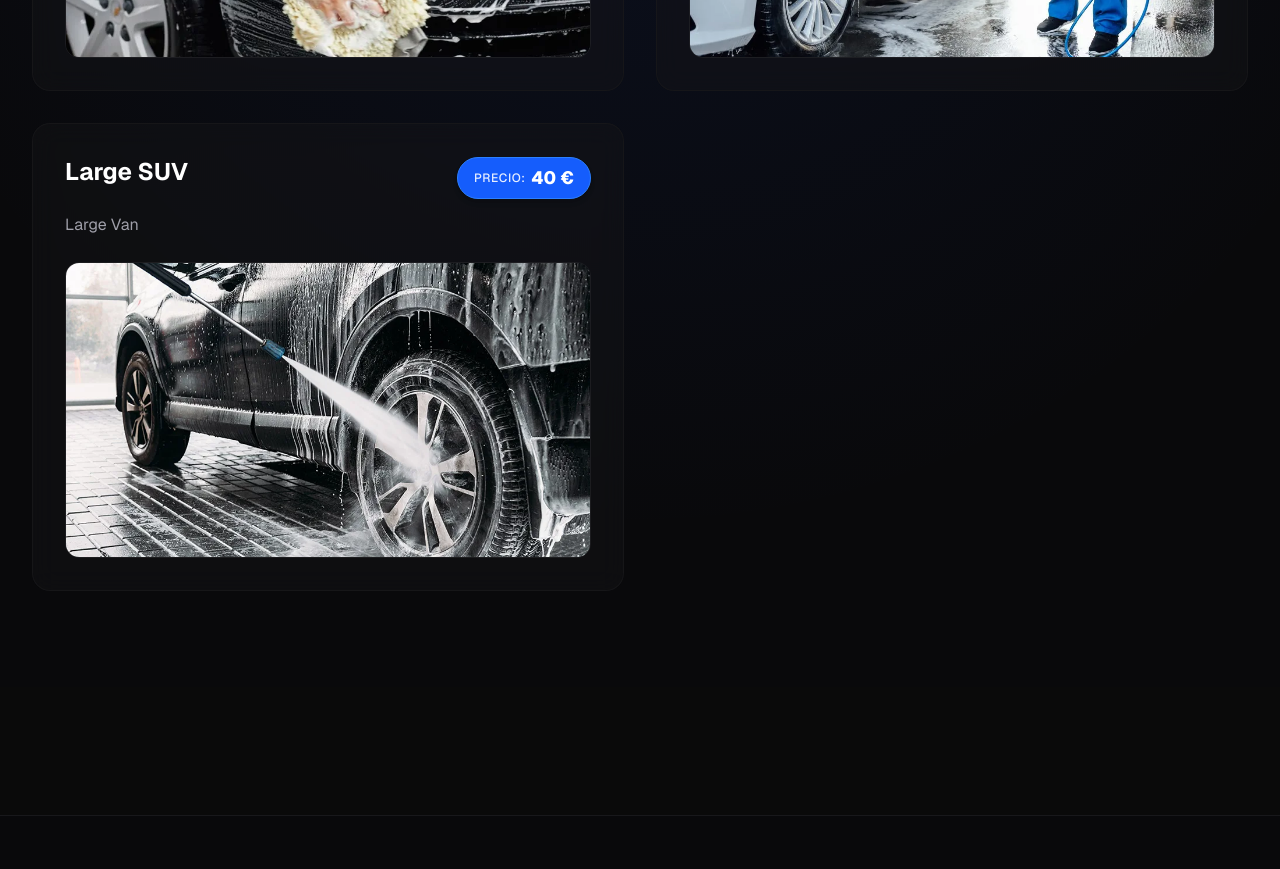
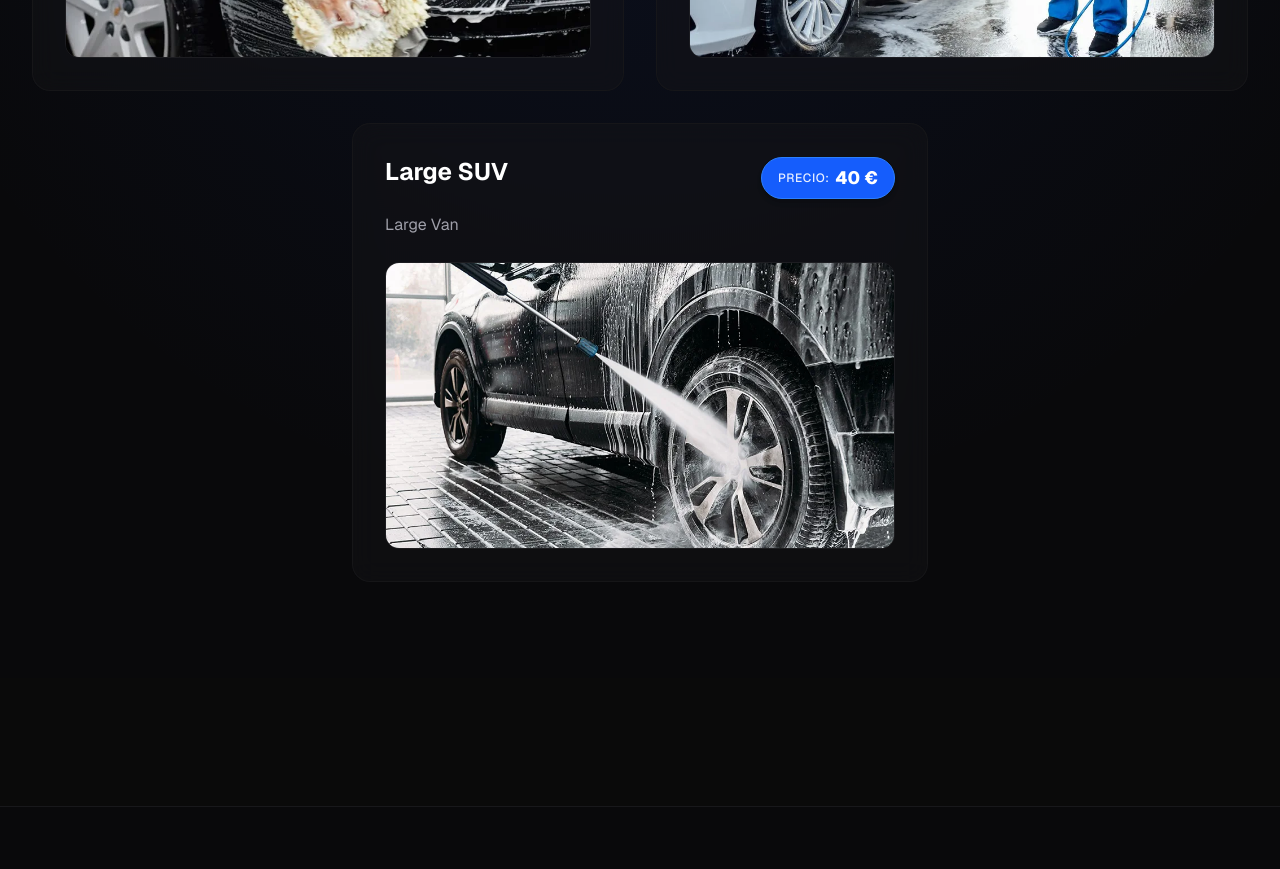
Before and after one commit to svanrell/autonet, a Next.js app: page /servicios in a window 1280 px wide. Shown: the part 1440-2309 px from the top of the page. Built offline with nearby package versions, Linux system fonts and the light colour scheme.

Commit message:
feat: create client-side component for services listing page with localization support

```diff
--- a/src/app/servicios/ServicioClient.tsx
+++ b/src/app/servicios/ServicioClient.tsx
@@ -25,8 +25,12 @@ export default function ServiciosClient() {
                         {services.map((servicio, index) => {
                             const localizedName = t(`services.${servicio.id}.name`);
                             const localizedDescription = t(`services.${servicio.id}.description`);
+                            const isLast = index === services.length - 1;
                             return (
-                                <div key={index} className="contenedor-servicio">
+                                <div
+                                    key={index}
+                                    className={`contenedor-servicio ${isLast ? "md:col-span-2 md:max-w-xl md:mx-auto w-full" : ""}`}
+                                >
                                     <div className="contenedor-servicio-texto">
                                         <div className="flex flex-col sm:flex-row sm:items-center justify-between gap-3 mb-3">
                                             <h2>{localizedName !== `services.${servicio.id}.name` ? localizedName : servicio.name}</h2>
```
